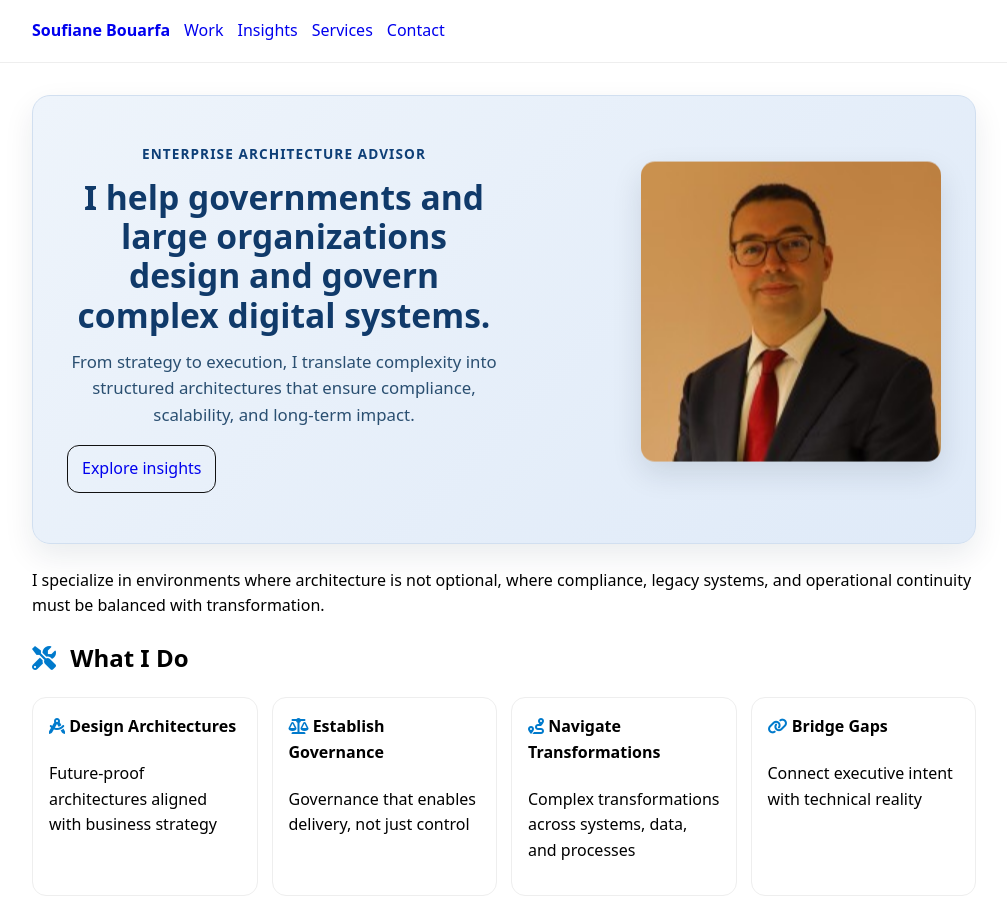
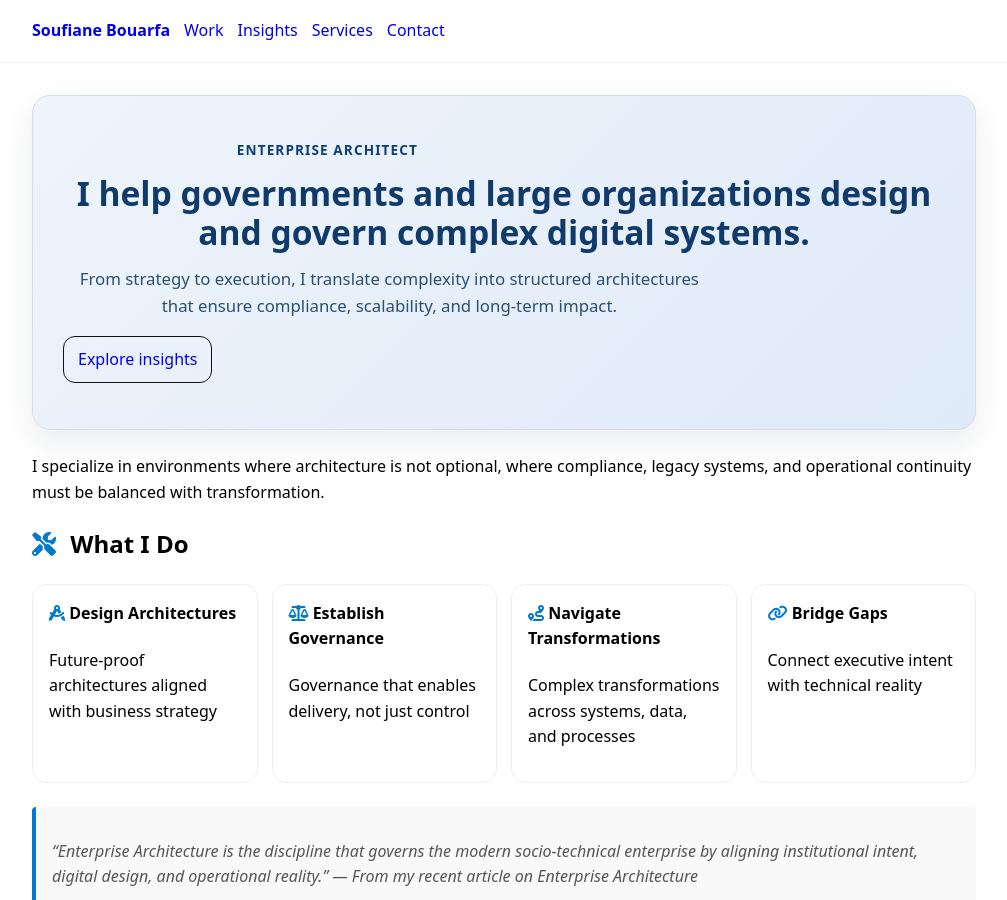
Before and after one commit to sbouarfa/soufianebouarfa.github.io, a Jekyll site: the page built from index.md, in a window 1280 px wide and 900 px high. Shown: the whole window, without its empty margins (136-1143 px from the left). Built offline with Jekyll 4.4.1, drawn with Linux system fonts in a browser that asks for light colours.

Commit message:
Move profile photo to quote section and simplify hero layout

```diff
--- a/index.md
+++ b/index.md
@@ -3,17 +3,14 @@
 summary: "I am Soufiane Bouarfa, an Enterprise and Solution Architect helping regulated organizations deliver through governance."
 ---
 
-<section class="hero home-hero wow-hero">
+<section class="hero home-hero">
   <div class="wow-left">
-    <p class="label">Enterprise Architecture Advisor</p>
+    <p class="label">Enterprise Architect</p>
     <h1>I help governments and large organizations design and govern complex digital systems.</h1>
     <p>From strategy to execution, I translate complexity into structured architectures that ensure compliance, scalability, and long-term impact.</p>
     <div class="hero-actions" style="margin-bottom: 1rem;">
       <a class="btn" href="/insights/">Explore insights</a>
     </div>
-  </div>
-  <div class="wow-right">
-    <img src="/assets/images/about/soufiane.jpg" alt="Dr. Soufiane Bouarfa" />
   </div>
 </section>
 
@@ -41,6 +38,8 @@
 </div>
 
 > "Enterprise Architecture is the discipline that governs the modern socio-technical enterprise by aligning institutional intent, digital design, and operational reality." — From my recent article on Enterprise Architecture
+
+![Dr. Soufiane Bouarfa](/assets/images/about/soufiane.jpg){: style="float: right; margin: 0 0 1rem 1rem; width: 250px; border-radius: 8px; box-shadow: 0 4px 8px rgba(0,0,0,0.1);" }
 
 **Architecture is not about systems — it is about governing how people, data, and technology create value.**
 
```
